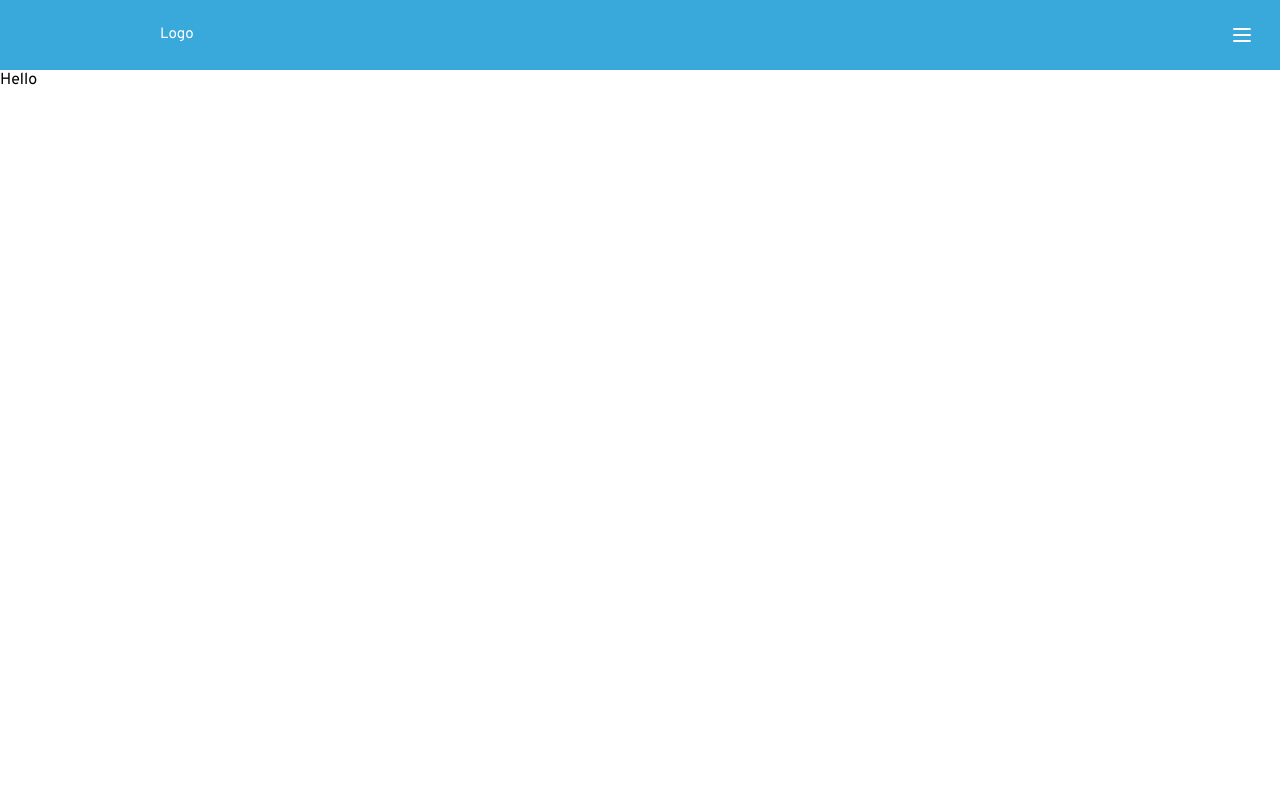
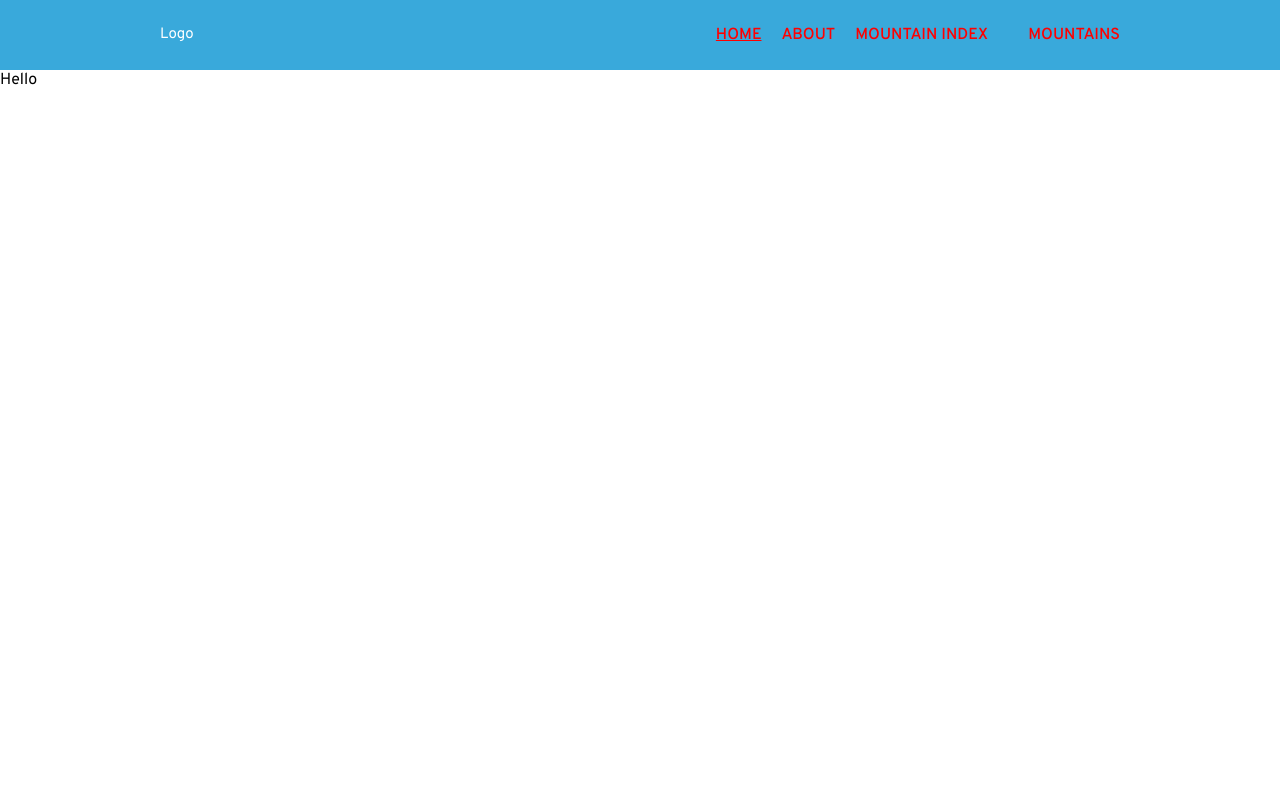
Before and after one commit to royleejr/mountadex, a React (Create React App) app in the folder client/: page / in a window 1280 px wide. Shown: the top 800 px of the page. Built offline with nearby package versions, Linux system fonts and the light colour scheme.

Commit message:
finished styling for mobile and tablet.

```diff
--- a/client/package.json
+++ b/client/package.json
@@ -10,6 +10,7 @@
     "react": "^16.13.0",
     "react-dom": "^16.13.0",
     "react-router-dom": "^5.1.2",
+    "react-router-hash-link": "^1.2.2",
     "react-scripts": "3.4.0"
   },
   "scripts": {
--- a/client/src/components/Header/Header.js
+++ b/client/src/components/Header/Header.js
@@ -1,19 +1,41 @@
 import React, { useState, useEffect } from "react";
 import { NavLink } from "react-router-dom";
+import { NavHashLink } from "react-router-hash-link";
 
 import "./Header.scss";
 
 export default function Header(props) {
-  const [toggle, setToggle] = useState(true);
+  const [toggle, setToggle] = useState(false);
+  const [dropToggle, setDropToggle] = useState(false);
+  // const [view, setView] = useState("");
+
+  useEffect(() => {
+    expand();
+    window.addEventListener("resize", updateView);
+    updateView();
+  }, [toggle]);
+
+  const updateView = () => {
+    if (window.innerWidth >= 1280) {
+      console.log("no");
+      console.log(document.querySelector(".header__sub-container"));
+      document
+        .querySelector(".header__sub-container")
+        .addEventListener("click", dropDown);
+    }
+  };
+
+  const dropDown = () => {
+    setDropToggle(!dropToggle);
+    console.log("this is happening", dropToggle);
+  };
 
   const headerToggle = async (event, link) => {
     if (link) {
       await setToggle(!toggle);
-      expand();
     } else {
       event.preventDefault();
       await setToggle(!toggle);
-      expand();
     }
   };
 
@@ -25,28 +47,32 @@ export default function Header(props) {
         "position: fixed; height: 100vh; width: 100vw; top:0; bottom:0; left:0; right: 0;"
       );
       document.getElementById("input").checked = true;
-      document.querySelector("nav").removeAttribute("style");
+      document.querySelector("nav").classList.remove("header__links--display");
       let timer = 150;
       document.querySelectorAll(".header__links").forEach(item => {
         setTimeout(() => {
-          item.removeAttribute("style");
+          if (!item.innerText.includes("MOUNTAINS")) {
+            item.classList.remove("header__links--display");
+            item.addEventListener("click", event =>
+              headerToggle(event, "link")
+            );
+          } else {
+            item.classList.remove("header__links--display");
+          }
         }, timer);
         timer += 150;
       });
     } else {
-      const header = document.querySelector(".header");
-      header.removeAttribute("style");
+      document.querySelector(".header").removeAttribute("style");
       document.getElementById("input").checked = false;
-      document.querySelector("nav").setAttribute("style", "display:none");
+      document.querySelector("nav").classList.add("header__links--display");
       document.querySelectorAll(".header__links").forEach(item => {
-        item.setAttribute("style", "display:none;");
+        item.classList.add("header__links--display");
+        item.removeEventListener("click", event => headerToggle(event, "link"));
       });
     }
   };
 
-  // useEffect(() => {
-  //   expand();
-  // }, [toggle, expand]);
   return (
     <header className="header">
       <div className="header__container">
@@ -79,62 +105,85 @@ export default function Header(props) {
             </svg>
           </div>
         </div>
-        <nav className="header__fullscreen" style={{ display: "none" }}>
-          <NavLink
-            to="/"
+        <nav className="header__nav header__links--display">
+          <NavHashLink
+            smooth
+            exact
+            to="/#home"
             className="header__links"
-            style={{ display: "none" }}
+            isActive={(match, location) => {
+              if (location.pathname === "/" && location.hash === "") {
+                return true;
+              } else {
+                return false;
+              }
+            }}
             activeClassName="header__links--selected"
-            onClick={event => headerToggle(event, "link")}
+            // onClick={event => headerToggle(event, "link")}
           >
             HOME
-          </NavLink>
-          <NavLink
+          </NavHashLink>
+          <NavHashLink
+            smooth
+            exact
             to="/#about"
-            className="header__links"
-            style={{ display: "none" }}
+            className="header__links header__links--display"
+            isActive={(match, location) => {
+              if (location.pathname === "/#about") {
+                return true;
+              } else {
+                return false;
+              }
+            }}
             activeClassName="header__links--selected"
-            onClick={event => headerToggle(event, "link")}
+            location={{
+              pathname: document.location.pathname + document.location.hash
+            }}
+            // onClick={event => headerToggle(event, "link")}
           >
             ABOUT
-          </NavLink>
-          <NavLink
-            to="#index"
-            className="header__links"
+          </NavHashLink>
+          <NavHashLink
+            smooth
+            exact
+            to="/#index"
+            className="header__links header__links--display"
+            isActive={(match, location) => {
+              if (location.hash === "#index") {
+                return true;
+              } else {
+                return false;
+              }
+            }}
             activeClassName="header__links--selected"
-            style={{ display: "none" }}
-            onClick={event => headerToggle(event, "link")}
+            // onClick={event => headerToggle(event, "link")}
           >
             MOUNTAIN INDEX
-          </NavLink>
-          <NavLink
-            to="/mountain"
-            className="header__links"
-            activeClassName="header__links--selected"
-            style={{ display: "none" }}
-            onClick={event => headerToggle(event, "link")}
+          </NavHashLink>
+          <div className="header__links header__links--display">
+            <div className="header__links">MOUNTAINS</div>
+            <div
+              className={`header__sub-container ${
+                dropToggle ? null : "header__sub-container--display"
+              }`}
             >
-            MOUNTAINS
-          </NavLink>
-          <div className="header__sub-container">
               <NavLink
                 to="/mountain/blue-mountain"
-              className="header__links header__links--sub"
+                className="header__links header__links--sub header__links--display"
                 activeClassName="header__links--selected"
-              style={{ display: "none" }}
-              onClick={event => headerToggle(event, "link")}
+                // onClick={event => headerToggle(event, "link")}
               >
                 Blue Mountain
               </NavLink>
               <NavLink
                 to="/mountain/horseshoe-valley"
-              className="header__links header__links--sub"
+                className="header__links header__links--sub header__links--display"
                 activeClassName="header__links--selected"
-              style={{ display: "none" }}
-              onClick={event => headerToggle(event, "link")}
+                // onClick={event => headerToggle(event, "link")}
               >
                 Horseshoe Valley
               </NavLink>
+            </div>
           </div>
         </nav>
       </div>
--- a/client/src/components/Header/Header.scss
+++ b/client/src/components/Header/Header.scss
@@ -10,9 +10,25 @@
   left: 0;
   z-index: 100;
 
+  @include breakpoint(tabletL) {
+    width: 100vw;
+    height: to-rem(90px);
+    background-color: #39a9db;
+    transition: 1s ease;
+    position: fixed;
+    top: 0;
+    left: 0;
+    z-index: 100;
+  }
+
   &__container {
     height: 100%;
     @include container;
+
+    @include breakpoint(desktopS) {
+      display: flex;
+      justify-content: space-between;
+    }
   }
 
   &__top {
@@ -25,29 +41,86 @@
     position: absolute;
     top: to-rem(25px);
     // right: to-rem(28px);
+
+    @include breakpoint(tabletL) {
+      top: to-rem(35px);
+    }
   }
 
   &__menu {
     position: absolute;
     top: to-rem(28px);
     right: to-rem(28px);
+
+    @include breakpoint(tabletS) {
+      right: to-rem(36px);
+    }
+
+    @include breakpoint(tabletL) {
+      top: to-rem(38px);
+    }
+
+    @include breakpoint(desktopS) {
+      display: none;
+    }
   }
 
-  &__fullscreen {
+  &__nav {
     margin-top: 50%;
     color: red;
     display: flex;
     flex-direction: column;
+
+    @include breakpoint(tabletS) {
+      margin-top: 20%;
+    }
+
+    @include breakpoint(tabletL) {
+      margin-top: 15%;
+    }
+
+    @include breakpoint(desktopS) {
+      flex-direction: row;
+      margin-top: 0;
+      height: 100%;
+      align-items: center;
+    }
   }
 
   &__links {
-    @include heading-4;
+    @include heading-3-mobile;
     margin-bottom: to-rem(30px);
+    text-decoration: none;
+
+    @include breakpoint(tabletS) {
+      @include heading-3;
+    }
+
+    @include breakpoint(desktopS) {
+      @include body-regular;
+      margin-bottom: 0;
+      margin-left: to-rem(20px);
+    }
+
+    &--display {
+      display: none;
+
+      @include breakpoint(desktopS) {
+        display: flex;
+      }
+    }
 
     &--sub {
-      @include heading-4;
+      @include heading-4-mobile;
       margin-left: to-rem(40px);
-      text-decoration: none;
+
+      @include breakpoint(tabletS) {
+        @include heading-4;
+      }
+
+      @include breakpoint(desktopS) {
+        @include body-small;
+      }
     }
 
     &--selected {
@@ -62,6 +135,13 @@
   &__sub-container {
     display: flex;
     flex-direction: column;
+    margin-top: to-rem(20px);
+    // display: none;
+    &--display {
+      @include breakpoint(desktopS) {
+        display: none;
+      }
+    }
   }
 }
 
--- a/client/src/components/SiteDescription/SiteDescription.scss
+++ b/client/src/components/SiteDescription/SiteDescription.scss
@@ -4,5 +4,5 @@
   color: red;
   background-color: blue;
   height: 100vh;
-  // width: 400px;
+  padding-top: to-rem(70px);
 }
--- a/client/src/pages/Home/Home.js
+++ b/client/src/pages/Home/Home.js
@@ -5,7 +5,7 @@ import SiteDescription from "../../components/SiteDescription/SiteDescription";
 
 export default function Home() {
   return (
-    <main className="home">
+    <main className="home" id="home">
       <div className="full">Hello</div>
       <SiteDescription />
     </main>
--- a/client/src/pages/Home/Home.scss
+++ b/client/src/pages/Home/Home.scss
@@ -1,7 +1,7 @@
 @import "../../styles/global.scss";
 
 .home {
-  margin-top: to-rem(70px);
+  padding-top: to-rem(70px);
 }
 
 .full {
```
Also changed, not shown: client/public/index.html (+0 -23 lines), 1 other file (tests, documents, lock files or other folders). Lines whose indentation alone changed are shown as unchanged.
